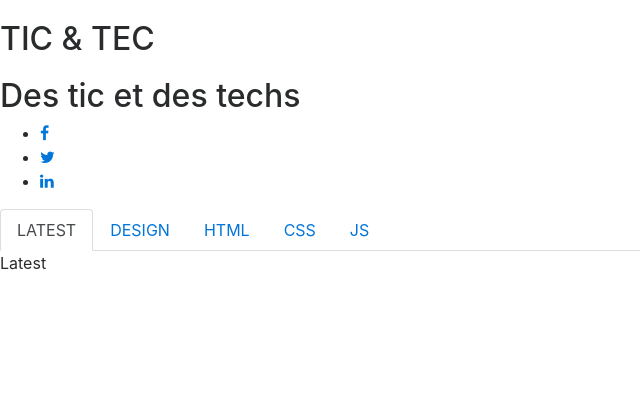
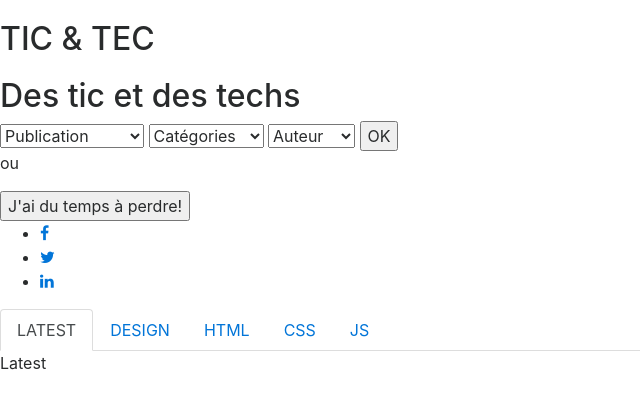
Before and after one commit to farrradise/blog, a plain HTML site: page index.html in a window 1280 px wide. Shown: the whole page, without its empty margins (0-640 px from the left). Drawn offline with nearby package versions, Linux system fonts and the light colour scheme.

Commit message:
skeleton for form on  indeX.html

```diff
--- a/index.html
+++ b/index.html
@@ -25,13 +25,47 @@
         </div>
 
         <!-- premier formulaire de recherche -->
-        <form action="">
+        <form action="" method="get">
 
+          <select name="publication">
+            <option value="publication" selected>Publication</option>
+            <option value="-7jours">- 1 semaine</option>
+            <option value="-14jours">- de 2 semaines</option>
+            <option value="-1mois">- 1 mois</option>
+            <option value="1-3mois">1 à 3 mois</option>
+            <option value="3-6mois">3 à 6 mois</option>
+            <option value="6-12mois">6 à 12 mois</option>
+            <option value="archives">les archives</option>
+          </select>
+
+          <select name="catégorie">
+            <option value="categorie" selected>Catégories</option>
+            <option value="CSS">#CSS</option>
+            <option value="design">#design</option>
+            <option value="framework">#framework</option>
+            <option value="fun">#FUN</option>
+            <option value="html">#HTML</option>
+            <option value="javascript">#JS</option>
+            <option value="materialize">#materialize</option>
+            <option value="news">#NEWS</option>
+            <option value="tuto">#TUTO</<option>
+          </select>
+
+          <select name="auteur">
+            <option value="auteur" selected>Auteur</option>
+            <option value="Auteur1">Pierre</option>
+            <option value="Auteur1">Paul</option>
+            <option value="Auteur1">Jacques</option>
+          </select>
+
+          <button type="button" name="button">OK</button>
         </form>
 
-
+        <p>ou</p>
         <!-- formulaire tirage au sort aléatoire  -->
-        <form action=""></form>
+        <form action="" method="get">
+          <button type="button" name="button">J'ai du temps à perdre!</button>
+        </form>
 
 
         <!-- div we are social -->
@@ -83,7 +117,7 @@
 
       <!-- ecriture du footer  -->
       <footer>
-
+ <!-- y mettre les secondes, une rubrique contact + date du jour  -->
       </footer>
 
 
```
